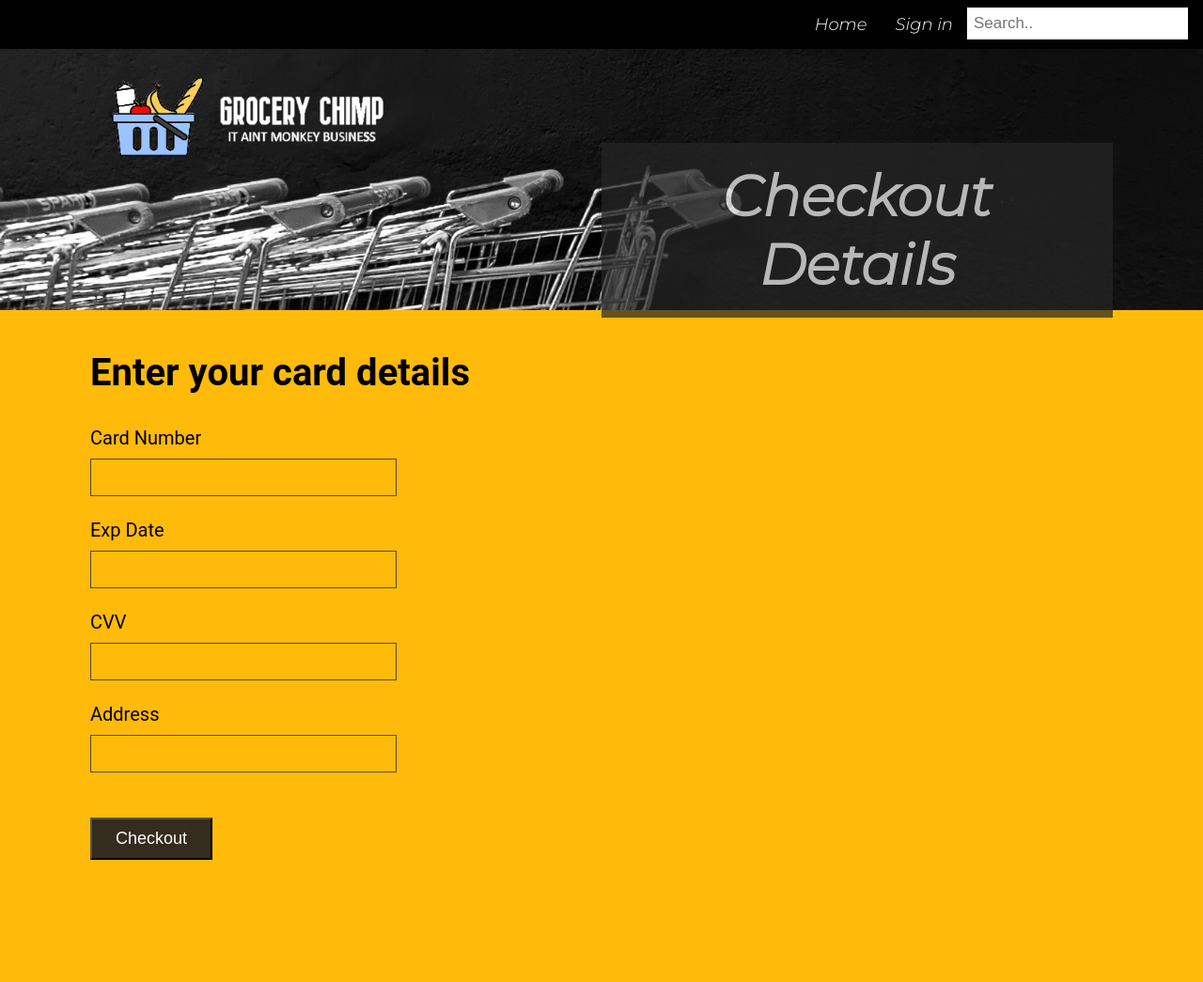
After one commit to SoftwareChimp/GroceryChimp, a Django app: template templates/checkout_details.html in a window 1280 px wide. The commit adds this page. Shown: the whole page at 94% size. Run offline with Django 3.2, Linux system fonts and the light colour scheme; the template is opened without the code that fills it, so the values that code supplies are empty.

Commit message:
Create checkout_details page and users_order page also update the css style

```diff
--- a/GroceryChimp/static/css/styles.css
+++ b/GroceryChimp/static/css/styles.css
@@ -325,14 +325,23 @@ body .home_page{
 .shopping_cart {
     background-color: #FFBA0A;
 }
+.shoppingCart {
+    background-image: url(../images/shopping_cart.png);
+    background-position: top;
+    height: 100%;
+    background-size: cover;
+}
 .shopping_cart_title{
-    margin-top: -10px;
+    margin-top: 90px;
     font-size: 60px;
-    color: black;
+    color: #fff;
     font-weight: bold;
     text-align: center;
-    margin-bottom: 20px;
-
+    background: #262626;
+    opacity: 0.7;
+    width: 50%;
+    float: right;
+    padding:  20px;
 }
 .shopping_cart_item  {
     width: 90%;
@@ -405,8 +419,99 @@ tr, th {
     background-color: black;
     text-align: left;
 }
+.notsignin_msg {
+    margin-top: -20px;
+    text-align: center;
+    font-size: 50px;
+    font-family: "Roboto", sans-serif;
+}
+.total_msg {
+    font-weight: bold;
+    font-size: 25px;
+}
+.total_price {
+    font-weight: bold;
+    font-size: 25px;
+}
 
+/* ---------------  User's order  ----------------------*/
+.users_order {
+    background-image: url(../images/groceryDriver.gif);
+}
+.users_order h1 {
+    margin-top: -80px;
+    text-align: right;
+    font-size: 80px;
+    width: 50%;
+    margin-left: auto;
+    color: #F7FFF7;
+}
+.btn_link_to_order {
+    margin-top: -25px;
+    width:auto;
+    color: #F7FFF7;
+    background: #342D1D;
+    text-decoration: none;
+    border-radius: 4px;
+    font-size: 30px;
+    float: right;
+    padding: 13px 20px;
+}
+.btn_link_to_order:hover {
+    background:  #685B3B;
+    color: #fabc49;
+}
+.details{
+    background-color: #FFBA0A;
+    text-align: center;
+}
+.details h2 {
+    font-size: 40px;
+}
+.details p {
+    font-size: 20px;
+}
 
+/* ---------------  Checkout Details  ----------------------*/
+.checkout{
+    font-family: "Roboto", sans-serif;
+}
+.checkout h2 {
+    font-size: 40px;
+}
+.checkout_btn {
+    background-color: #342D1D;
+    color: #fff;
+    padding: 10px 25px;
+    cursor: pointer;
+    font-size: large;
+}
+.checkout_btn:hover {
+    background-color: #685B3B;
+}
+.checkout_form{
+    font-size: 20px;
+}
+.checkout_form label{
+}
+.checkout_form input::placeholder {
+    font-size: 18px;
+  }
+  .checkout_form input {
+    background-color: rgba(0,0,0,0);
+    height: 40px;
+    transition:height 1 s;
+    -webkit-transition:height 1 s;
+    border: 1px solid #504838;
+    display: flex;
+    width: 30%;
+    margin-top: 10px;
+    font-size: 18px;
+}
+.checkout_form input:focus {
+    height: 40px;
+    font-size: 18px;
+}
 
 /* ---------------  Responsive   ----------------------*/
 
--- /dev/null
+++ b/templates/checkout_details.html
@@ -0,0 +1,51 @@
+<!DOCTYPE html>
+{% load static %}
+<html lang="en">
+<meta name="viewport" content="width=device-width, initial-scale=1.0">
+<head>
+    <title>Checkout Details</title>
+
+    <!-- SCRIPTS -->
+    <script src="https://ajax.googleapis.com/ajax/libs/jquery/3.5.1/jquery.min.js"></script>
+    <script src="{% static 'javascript/account_management.js' %}"></script>
+    <script src="{% static 'javascript/csrf.js' %}"></script>
+
+    <!-- CSS STYLE SHEETS -->
+    <link rel="stylesheet" href="{% static 'css/styles.css' %}">
+    <link rel="preconnect" href="https://fonts.gstatic.com">
+    <link href="https://fonts.googleapis.com/css2?family=Montserrat:ital,wght@1,300&display=swap" rel="stylesheet">
+</head>
+<body class="shopping_cart"></body>
+    <!-- ***********************  NAVIGATION  *********************** -->
+    <header>
+        <div class="topnav">
+            <input type="text" placeholder="Search..">
+            <a id="signin-signout" class="active" href="/signin/">Sign in</a>
+            <a class="active" href="/">Home</a>
+        </div>
+    </header>
+    <section class="shoppingCart">
+    <div class="content-wrap">
+        <img src="{% static 'images/logo_grocery_white.png' %}" alt="GroceryChimp_Logo" class="logo">
+        <h1 class="shopping_cart_title">Checkout Details</h1>
+    </div>
+    </section>
+</body>
+<div class="content-wrap">
+         <div class="checkout">
+            <h2>Enter your card details</h2>
+            <form class="checkout_form">
+                <label for="card_number">Card Number</label><br>
+                <input type="text" id="card_number" name="card_number" ><br>
+                <label for="expiration">Exp Date</label><br>
+                <input type="text" id="expiration" name="expiration" ><br>
+                <label for="cvv">CVV</label><br>
+                <input type="password" id="cvv" name="cvv" ><br>
+                <label for="address">Address</label><br>
+                <input type="text" id="address" name="address" ><br><br>
+            </form>
+            <button type="button" class="checkout_btn">Checkout</button>
+        </div>
+        <!-- TODO:  DISPLAY ALL ITEMS THE PERSON IS BUYING  -->
+</div>
+</html>
```
Also changed, not shown: other parts of GroceryChimp/static/css/styles.css (+23 -93 lines), templates/shopping_cart.html (+10 -4 lines), templates/users_order.html (added, +48 -0 lines), GroceryChimp/static/images/green-broccoli.jpg (deleted), GroceryChimp/static/images/shopping_cart.png (added), 1 other file.
